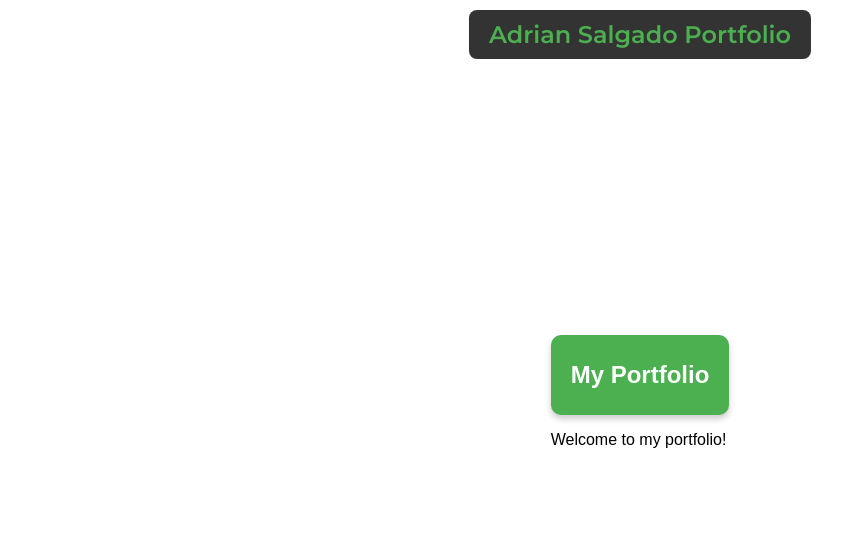
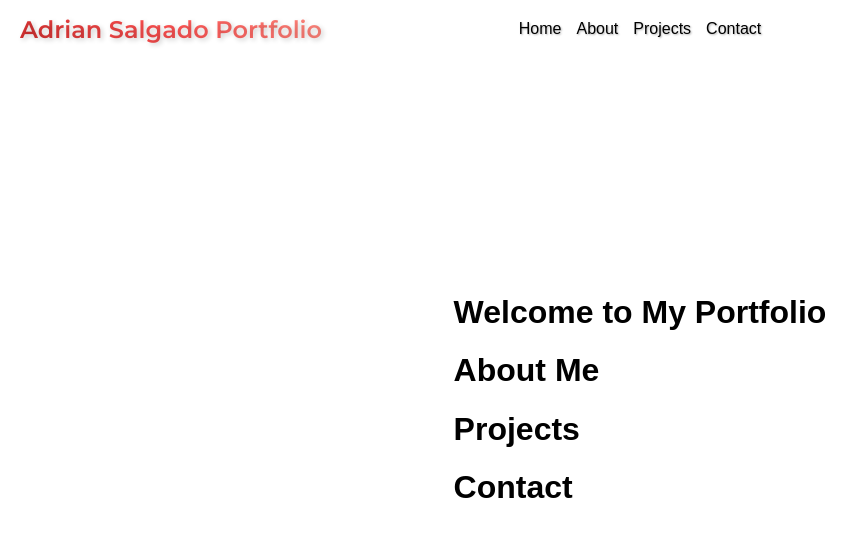
Before and after one commit to Salgado-Adrian/portfolio-website, a React (Create React App) app: page / in a window 1280 px wide. Shown: the top 536 px of the page, without its empty margins (0-868 px from the left). Built offline with nearby package versions, Linux system fonts and the light colour scheme.

Commit message:
website added scroll feature and layout

```diff
--- a/package.json
+++ b/package.json
@@ -7,7 +7,9 @@
     "cra-template": "1.2.0",
     "react": "^19.0.0",
     "react-dom": "^19.0.0",
+    "react-fullpage": "^0.1.19",
     "react-scripts": "5.0.1",
+    "react-scroll": "^1.9.0",
     "web-vitals": "^4.2.4"
   },
   "scripts": {
--- a/public/index.html
+++ b/public/index.html
@@ -27,7 +27,7 @@
       work correctly both with client-side routing and a non-root public URL.
       Learn how to configure a non-root public URL by running `npm run build`.
     -->
-    <title>React App</title>
+    <title>Adrian Salgado</title>
   </head>
   <body>
     <noscript>You need to enable JavaScript to run this app.</noscript>
--- a/src/App.js
+++ b/src/App.js
@@ -1,15 +1,55 @@
 import React from 'react';
+import { Link, Element } from 'react-scroll';
 import NameBanner from './components/NameBanner';
-import Header from './components/Header';
 
 const App = () => {
   return (
     <div>
-      <NameBanner />  {/* Always visible at the top */}
-      <Header />
-      <p>Welcome to my portfolio!</p>
+      <NameBanner />
+
+      {/* Navigation Links for Scrolling */}
+      <nav style={styles.nav}>
+        <Link to="home" smooth duration={500}>Home</Link>
+        <Link to="about" smooth duration={500}>About</Link>
+        <Link to="projects" smooth duration={500}>Projects</Link>
+        <Link to="contact" smooth duration={500}>Contact</Link>
+      </nav>
+
+      {/* Sections */}
+      <Element name="home" className="section">
+        <h1>Welcome to My Portfolio</h1>
+      </Element>
+
+      <Element name="about" className="section">
+        <h1>About Me</h1>
+      </Element>
+
+      <Element name="projects" className="section">
+        <h1>Projects</h1>
+      </Element>
+
+      <Element name="contact" className="section">
+        <h1>Contact</h1>
+      </Element>
     </div>
   );
 };
 
+const styles = {
+  nav: {
+    position: 'fixed',
+    top: '10px',
+    left: '50%',
+    transform: 'translateX(-50%)',
+    backgroundColor: 'white',
+    padding: '10px 20px',
+    borderRadius: '8px',
+    zIndex: 1000,
+    display: 'flex',
+    gap: '15px',
+    textShadow: '1px 1px 2px rgba(0,0,0,0.3)'
+
+  }
+};
+
 export default App;
--- a/src/components/NameBanner.js
+++ b/src/components/NameBanner.js
@@ -7,18 +7,25 @@ const NameBanner = () => {
     </div>
   );
 };
+const styles = {
+    banner: {
+      position: 'fixed',
+      top: '15px',
+      left: '20px',
+      fontSize: '52px', // Large & visible
+      fontWeight: 'bold',
+      fontFamily: 'Montserrat, sans-serif',
+      zIndex: 1000,
+      background: 'linear-gradient(45deg, #D32F2F, #FF5252, #FF8A80)', // Red gradient
+      WebkitBackgroundClip: 'text',
+      WebkitTextFillColor: 'transparent',
+      display: 'inline-block',
+      textShadow: '2px 2px 5px rgba(0, 0, 0, 0.2)', // Light shadow for depth
+    },
 
-const styles = {
-  banner: {
-    position: 'fixed', // Always visible
-    top: '10px',
-    left: '50%',
-    transform: 'translateX(-50%)',
-    backgroundColor: 'rgba(0, 0, 0, 0.8)', // Slight dark background for contrast
-    padding: '10px 20px',
-    borderRadius: '8px',
-    zIndex: 1000
-  },
+
+
+
   text: {
     color: '#4CAF50', // Your requested green
     fontFamily: 'Montserrat, sans-serif',
```
Also changed, not shown: 1 other file (tests, documents, lock files or other folders).
